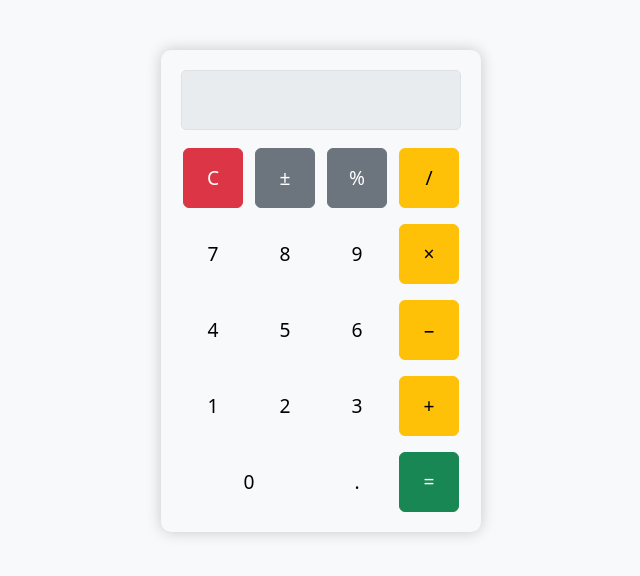
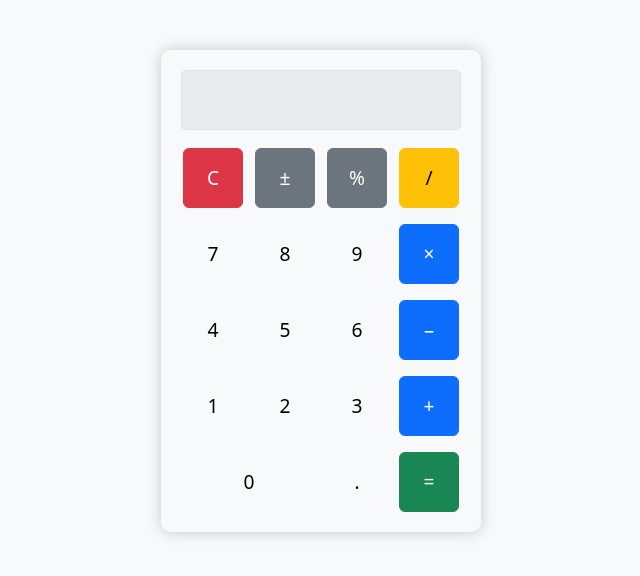
Before and after one commit to Rafacode30/Calculator, a plain HTML site: page index.html in a window 1280 px wide. Shown: the whole page, without its empty margins (319-959 px from the left). Drawn offline with nearby package versions, Linux system fonts and the light colour scheme.

Commit message:
mi tarea

```diff
--- a/index.html
+++ b/index.html
@@ -48,21 +48,21 @@
             <div class="col"><button class="btn btn-light btn-custom">7</button></div>
             <div class="col"><button class="btn btn-light btn-custom">8</button></div>
             <div class="col"><button class="btn btn-light btn-custom">9</button></div>
-            <div class="col"><button class="btn btn-warning btn-custom">×</button></div>
+            <div class="col"><button class="btn btn-primary btn-custom">×</button></div>
         </div>
 
         <div class="row g-2 mt-2">
             <div class="col"><button class="btn btn-light btn-custom">4</button></div>
             <div class="col"><button class="btn btn-light btn-custom">5</button></div>
             <div class="col"><button class="btn btn-light btn-custom">6</button></div>
-            <div class="col"><button class="btn btn-warning btn-custom">−</button></div>
+            <div class="col"><button class="btn btn-primary btn-custom">−</button></div>
         </div>
 
         <div class="row g-2 mt-2">
             <div class="col"><button class="btn btn-light btn-custom">1</button></div>
             <div class="col"><button class="btn btn-light btn-custom">2</button></div>
             <div class="col"><button class="btn btn-light btn-custom">3</button></div>
-            <div class="col"><button class="btn btn-warning btn-custom">+</button></div>
+            <div class="col"><button class="btn btn-primary btn-custom">+</button></div>
         </div>
 
         <div class="row g-2 mt-2">
```
